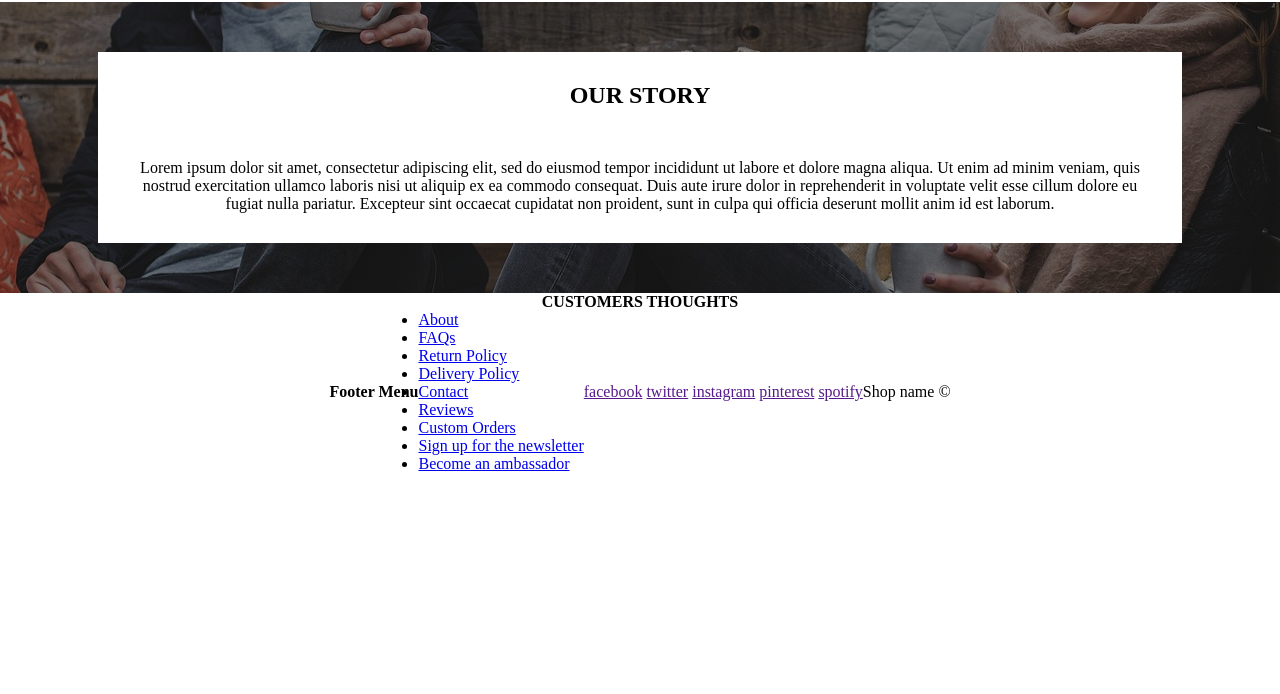
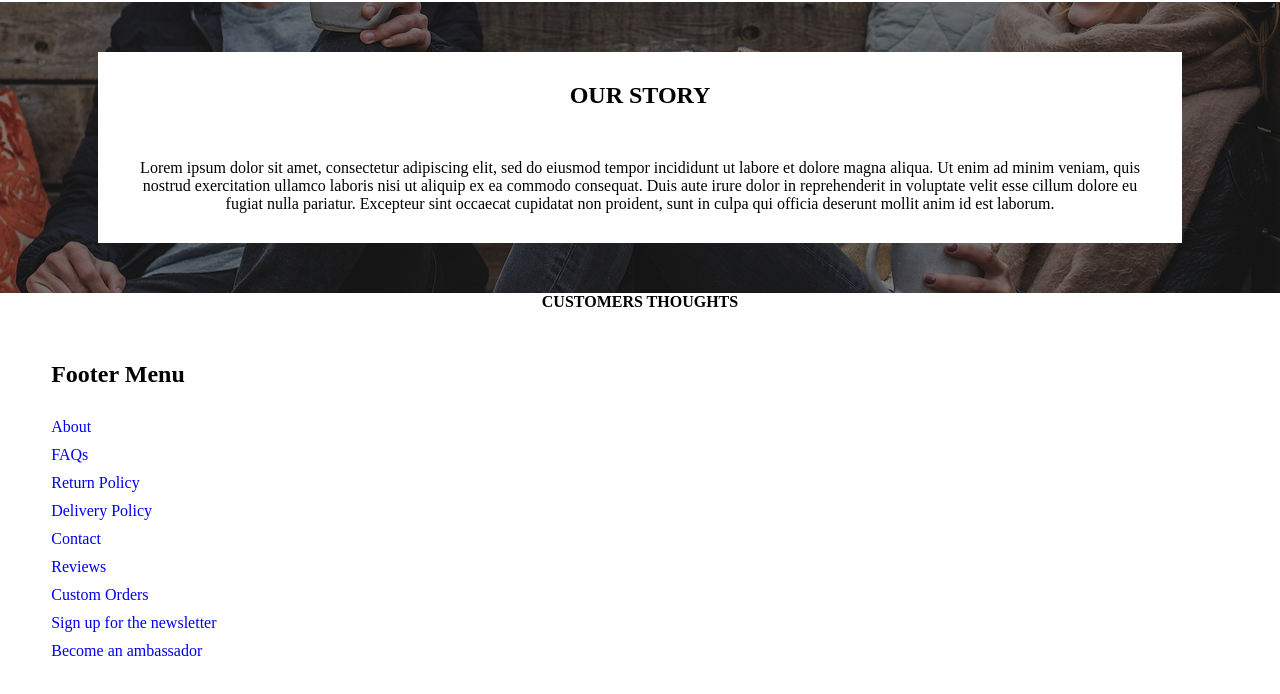
Before and after one commit to Hyuuga81/clothing_store, a plain HTML site: page index.html in a window 1280 px wide. Shown: the part 4879-5573 px from the top of the page. Before the commit the page ends 5352 px from the top, so only its background shows below. Drawn offline with Linux system fonts and the light colour scheme.

Commit message:
Updated footer styles

```diff
--- a/css/styles.css
+++ b/css/styles.css
@@ -181,3 +181,43 @@ nav .container {
 .the-story p {
     text-align: center;
 }
+
+/*************** FOOTER *****************/
+
+footer .container {
+    padding: 50px 0;
+}
+
+footer h2 {
+    width: 100%;
+    font-size: 1.5em;
+    padding-bottom: 30px;
+}
+
+footer .footer-links {
+    width: 100%;
+    list-style: none;
+    padding-bottom: 30px;
+}
+
+.footer-links li {
+    color: #000;
+    padding-bottom: 10px;
+}
+
+.footer-links li a {
+    text-decoration: none;
+}
+
+footer .social {
+    width: 100%;
+    display: flex;
+    justify-content: flex-start;
+    align-items: center;
+    flex-flow: row wrap;
+    padding-bottom: 30px;
+}
+
+footer .social a {
+    padding-right: 30px;
+}
--- a/index.html
+++ b/index.html
@@ -113,9 +113,10 @@
         </section>
     </main>
     <footer>
+        <div class="container">
             <!-- FOOTER MENU -->
             <h2>Footer Menu</h2>
-        <ul>
+            <ul class="footer-links">
                 <li><a href="#">About</a></li>
                 <li><a href="#">FAQs</a></li>
                 <li><a href="#">Return Policy</a></li>
@@ -127,15 +128,17 @@
                 <li><a href="#">Become an ambassador</a></li>
             </ul>
             <div class="social">
-            <a href="">facebook</a>
-            <a href="">twitter</a>
-            <a href="">instagram</a>
-            <a href="">pinterest</a>
-            <a href="">spotify</a>
+                <a href="#"><i class="fa-brands fa-facebook"></i></a>
+                <a href="#"><i class="fa-brands fa-twitter"></i></a>
+                <a href="#"><i class="fa-brands fa-instagram"></i></a>
+                <a href="#"><i class="fa-brands fa-pinterest"></i></a>
+                <a href="#"><i class="fa-brands fa-tiktok"></i></a>
             </div>
             <div class="signature">
                 <p>Shop name &#xA9;</p>
             </div>
+        </div>
+
     </footer>
 
     <script src="./js/script.js"></script>
```
Lines whose indentation alone changed are shown as unchanged.
